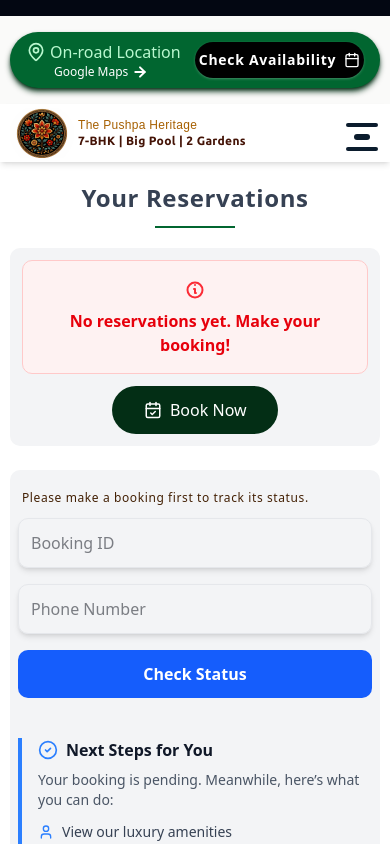
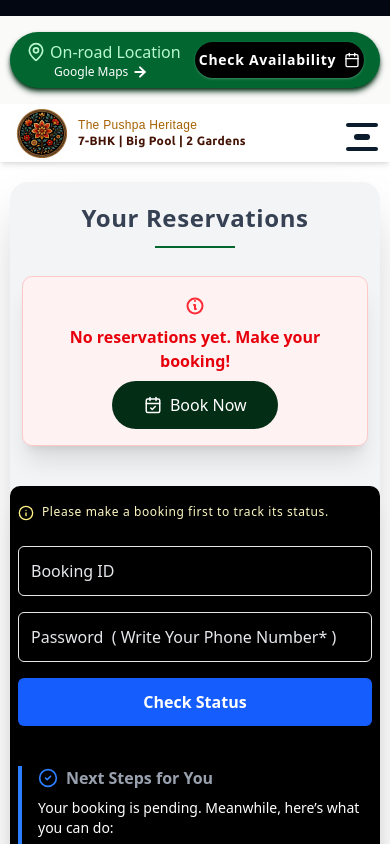
Before and after one commit to vikramedits/villa-my-app, a Next.js app: page /check-booking in a window 390 px wide. Built offline with nearby package versions, Linux system fonts and the light colour scheme; a web font is replaced by a local one.

Commit message:
Ui improved

```diff
--- a/app/amenities/page.tsx
+++ b/app/amenities/page.tsx
@@ -5,7 +5,7 @@ import { amenitiesCategories } from "../data/amenities-data";
 
 export default function AmenitiesPage() {
   return (
-    <section className="lg:pb-12 bg-gray-50">
+    <section className="lg:pb-12">
       <div className="container-fluid">
         {/* =============== Heading ==================== */}
 
--- a/app/check-booking/page.tsx
+++ b/app/check-booking/page.tsx
@@ -14,6 +14,7 @@ import {
 import BookingAction from "@/components/BookingAction";
 import Link from "next/link";
 import { CalendarCheck } from "lucide-react";
+import { Info } from "lucide-react";
 
 interface BookingDetails {
   bookingRef: string;
@@ -193,8 +194,9 @@ export default function CheckBooking() {
 
   /* ================= RENDER ================= */
   return (
-    <div className="container-fluid my-5 md:my-10 container mx-auto ">
-      <div className="text-center my-5 lg:my-10">
+    <section className="container-fluid">
+      <div className=" my-5 md:my-10 py-5 mx-auto bg-gray-100  rounded-2xl shadow-2xl ">
+        <div className="text-center md:my-10 ">
           <p className="text-2xl md:text-4xl font-semibold text-gray-700 tracking-wide">
             Your Reservations
           </p>
@@ -203,8 +205,8 @@ export default function CheckBooking() {
 
         {/* ===== Empty state for direct users ===== */}
         {!bookingDetails && !ref && !phone && (
-        <div className=" mx-auto mb-6 text-center bg-gray-100 rounded-lg my-4 md:my-8 py-3 md:py-6">
-          <div className="flex flex-col mx-3 mb-3 items-center justify-center gap-2 p-4 bg-red-50 rounded-lg border border-red-200">
+          <div className=" mx-auto md:w-1/2  text-center bg-gray-100 rounded-lg my-4 md:my-8 py-3 md:py-2">
+            <div className="flex flex-col mx-3 mb-3 items-center justify-center gap-2 p-4 bg-red-50 rounded-lg border border-red-200 shadow-xl">
               <svg
                 xmlns="http://www.w3.org/2000/svg"
                 className="h-6 w-6 text-red-500"
@@ -222,8 +224,6 @@ export default function CheckBooking() {
               <p className="text-center text-red-600 font-semibold text-base">
                 No reservations yet. Make your booking!
               </p>
-          </div>
-
               <Link
                 aria-label="Book your villa now"
                 href="/booking"
@@ -242,41 +242,45 @@ export default function CheckBooking() {
                 <span className="animate-textPulse">Book Now</span>
               </Link>
             </div>
+          </div>
         )}
-      <div className="bg-gray-100 px-2 md:px-4 py-4 md:py-6 mb-5 md:mb-8 rounded-lg w-full md:w-1/2 mx-auto">
-        <p className="text-xs md:text-base text-yellow-950 mt-1 mb-3 px-1 tracking-wider">
+        <div className="bg-black px-2 md:px-4 py-4 md:py-6 mb-5 md:mb-8 rounded-lg w-full md:w-1/2 mx-auto shadow-xl">
+          <div className="flex items-center gap-2 text-yellow-100 pb-6">
+            <Info className="w-4 h-4 mt-0.5 text-yellow-200" />
+            <p className="text-xs md:text-base tracking-wider leading-relaxed">
               Please make a booking first to track its status.
             </p>
+          </div>
           {/* FORM */}
           <div className="space-y-4 max-w-md mx-auto">
             <input
               value={ref}
               onChange={(e) => setRef(e.target.value)}
               placeholder="Booking ID"
-            className="w-full border border-gray-200 shadow-md p-3 rounded-lg"
+              className="w-full border border-gray-200 shadow-md p-3 rounded-sm placeholder:text-gray-200"
             />
             <input
               value={phone}
               onChange={(e) => setPhone(e.target.value)}
-            placeholder="Phone Number"
-            className="w-full border border-gray-200 shadow-md p-3 rounded-lg"
+              placeholder="Password  ( Write Your Phone Number* )"
+              className="w-full border border-gray-200 shadow-md p-3 rounded-sm placeholder:text-gray-200"
             />
 
             <button
               onClick={handleCheck}
               disabled={loading}
-            className={`w-full bg-blue-600 hover:bg-blue-700 text-white py-3 rounded-lg font-semibold ${loading ? "opacity-50 cursor-not-allowed" : ""}`}
+              className={`w-full bg-blue-600 hover:bg-blue-700 text-white py-3 cursor-pointer rounded-sm font-semibold ${loading ? "opacity-50 cursor-not-allowed" : ""}`}
             >
               {loading ? "Checking..." : "Check Status"}
             </button>
           </div>
 
           {/* Status */}
-        <div className="my-5  md:my-10 flex justify-center">
+          <div className="my-5  md:my-6 flex justify-center">
             {bookingDetails && (
               <p className="flex items-center gap-2">
-              <CheckCircle2 className="w-4 h-4 text-gray-600" />
-              <span className="font-medium">Status:</span>
+                <CheckCircle2 className="w-4 h-4 text-gray-200" />
+                <span className="font-medium text-white">Status:</span>
                 <span
                   className={`font-bold ${
                     bookingDetails.status === "APPROVED"
@@ -308,16 +312,16 @@ export default function CheckBooking() {
           <div className="mt-4 md:mt-0 border-l-4 border-blue-500 pl-4 text-sm space-y-3">
             <div className="flex items-center gap-2 mb-2">
               <CheckCircle2 className="w-5 h-5 text-blue-500" />
-            <p className="font-semibold text-gray-900 text-base">
+              <p className="font-semibold text-gray-400 text-base">
                 Next Steps for You
               </p>
             </div>
 
-          <p className="text-gray-600">
+            <p className="text-white">
               Your booking is pending. Meanwhile, here’s what you can do:
             </p>
 
-          <ul className="space-y-2 text-gray-700">
+            <ul className="space-y-2 text-white">
               <li className="flex items-center gap-2">
                 <User className="w-4 h-4 text-blue-500" /> View our luxury
                 amenities
@@ -334,12 +338,12 @@ export default function CheckBooking() {
 
             <Link
               href="/gallery"
-            className="mt-4 w-full md:w-auto bg-blue-600 hover:bg-blue-700 text-white py-2 px-4 rounded-lg font-semibold"
+              className="mt-4 w-full md:w-auto bg-blue-600 hover:bg-blue-700 text-white py-2 px-4 my-2 rounded-sm font-semibold"
             >
               Explore Property
             </Link>
 
-          <p className="mt-4 text-xs text-gray-500">
+            <p className="mt-4 text-xs text-white">
               👍 Sit back and relax. The owner will respond within{" "}
               <b>30 minutes</b>.
             </p>
@@ -363,7 +367,8 @@ export default function CheckBooking() {
                 {/* Name */}
                 <p className="flex items-center gap-2">
                   <User className="w-4 h-4 text-gray-600" />
-                <span className="font-medium">Name:</span> {bookingDetails.name}
+                  <span className="font-medium">Name:</span>{" "}
+                  {bookingDetails.name}
                 </p>
                 {/* Phone */}
                 <p className="flex items-center gap-2">
@@ -436,5 +441,6 @@ export default function CheckBooking() {
           </div>
         )}
       </div>
+    </section>
   );
 }
```
Lines whose indentation alone changed are shown as unchanged.
